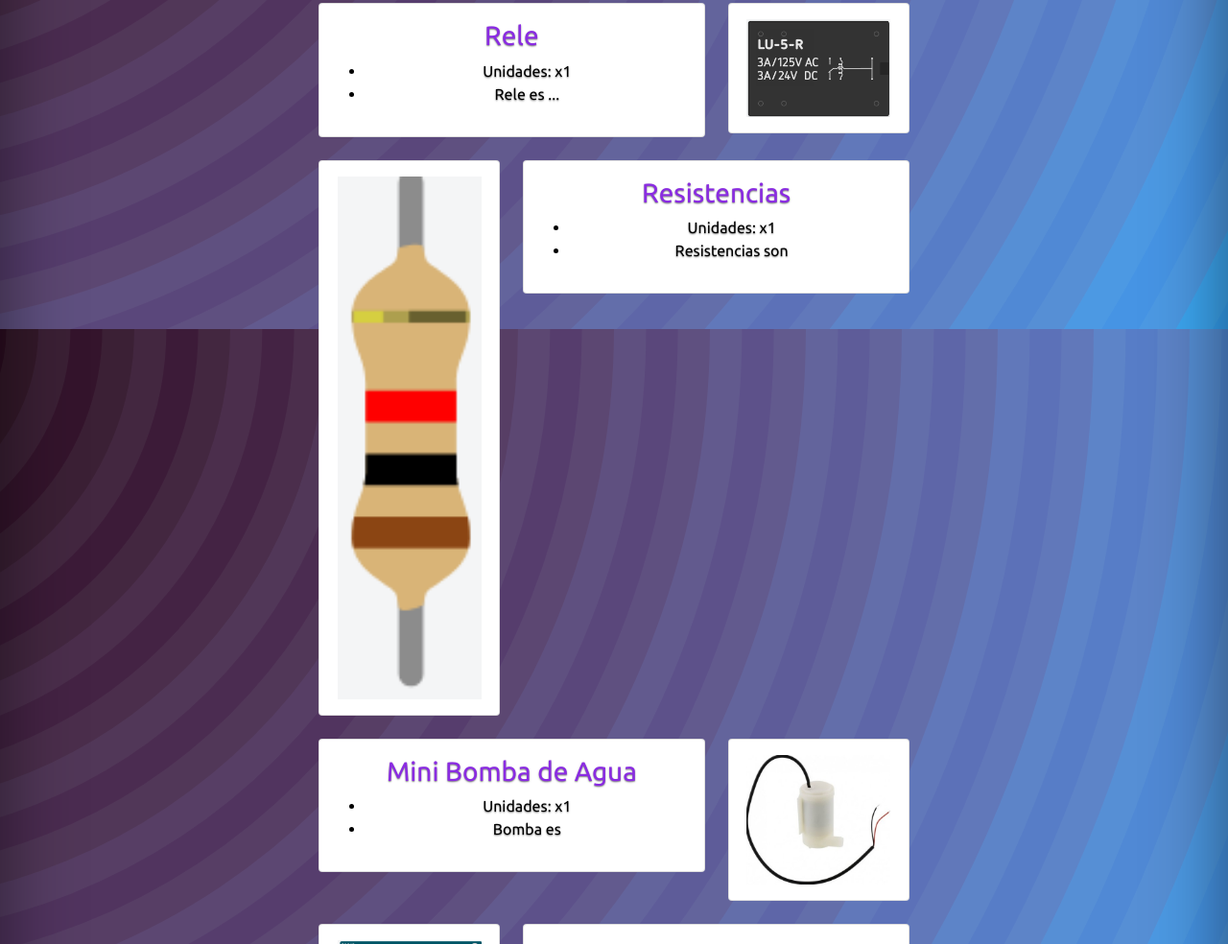
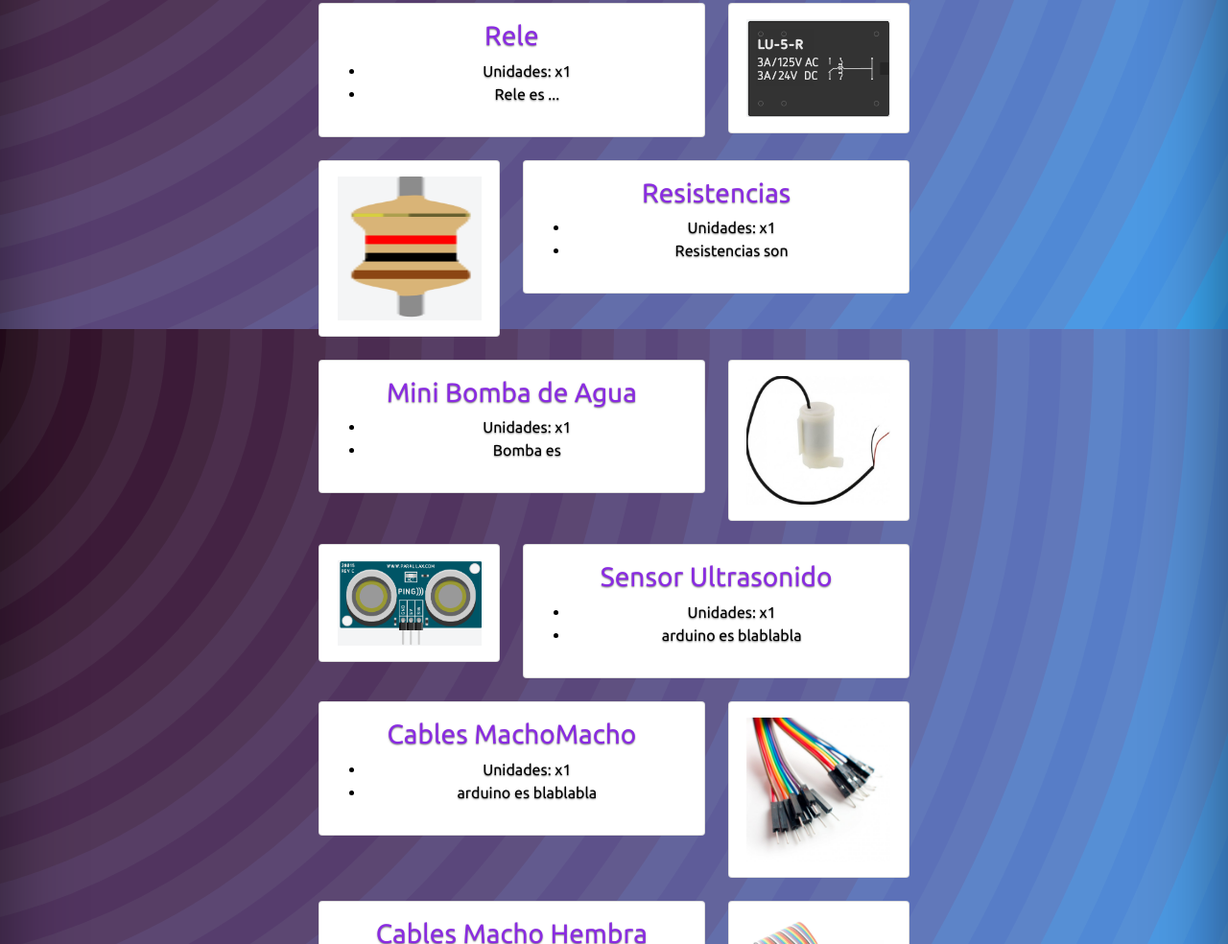
Before and after one commit to hrgarcia/DispenserSonico, a website: page index.html in a window 1280 px wide. Shown: the part 1257-2241 px from the top of the page at 96% size. Drawn offline with nearby package versions, Linux system fonts and the light colour scheme.

Commit message:
arreglo img resistencia

```diff
--- a/index.html
+++ b/index.html
@@ -278,6 +278,7 @@
                             <div class="card-body">
                                 <img
                                     width="150"
+                                    height="150"
                                     src="/public/images/resistencia.png"
                                     alt=""
                                 />
```
